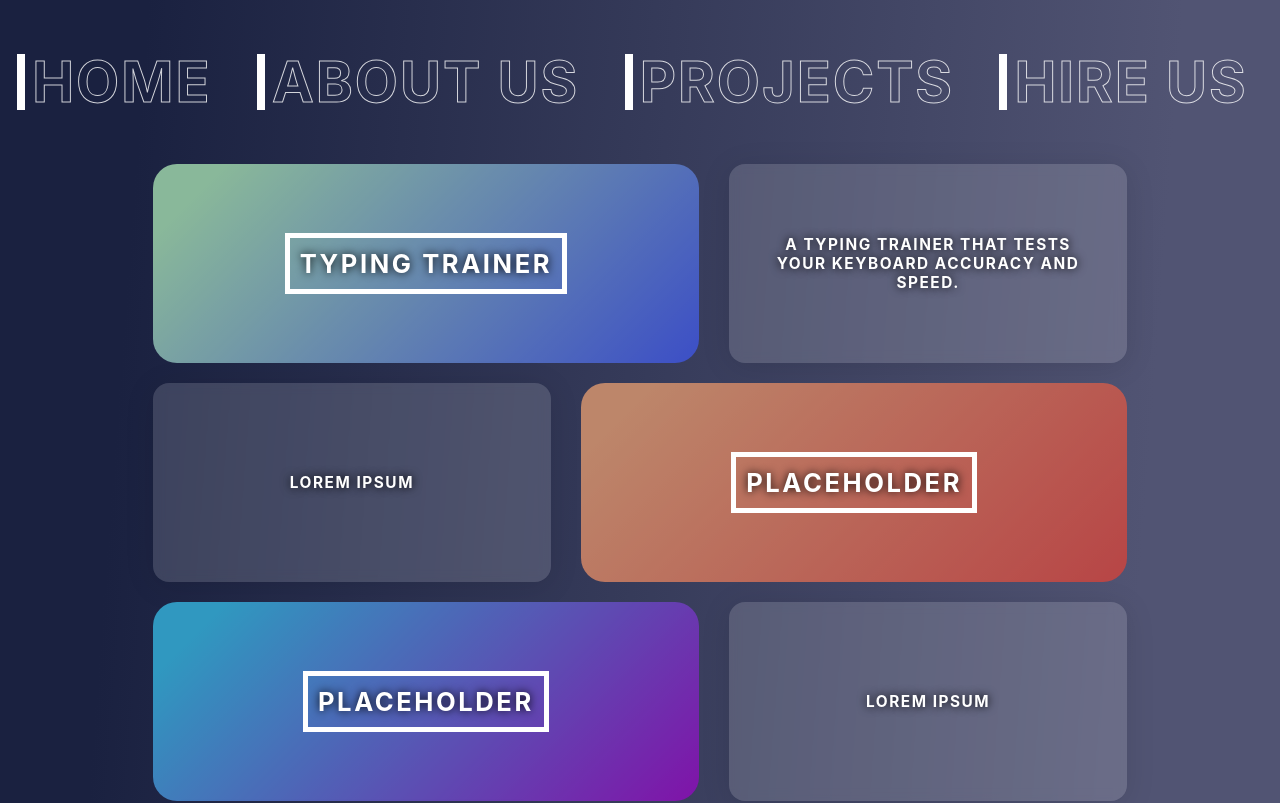
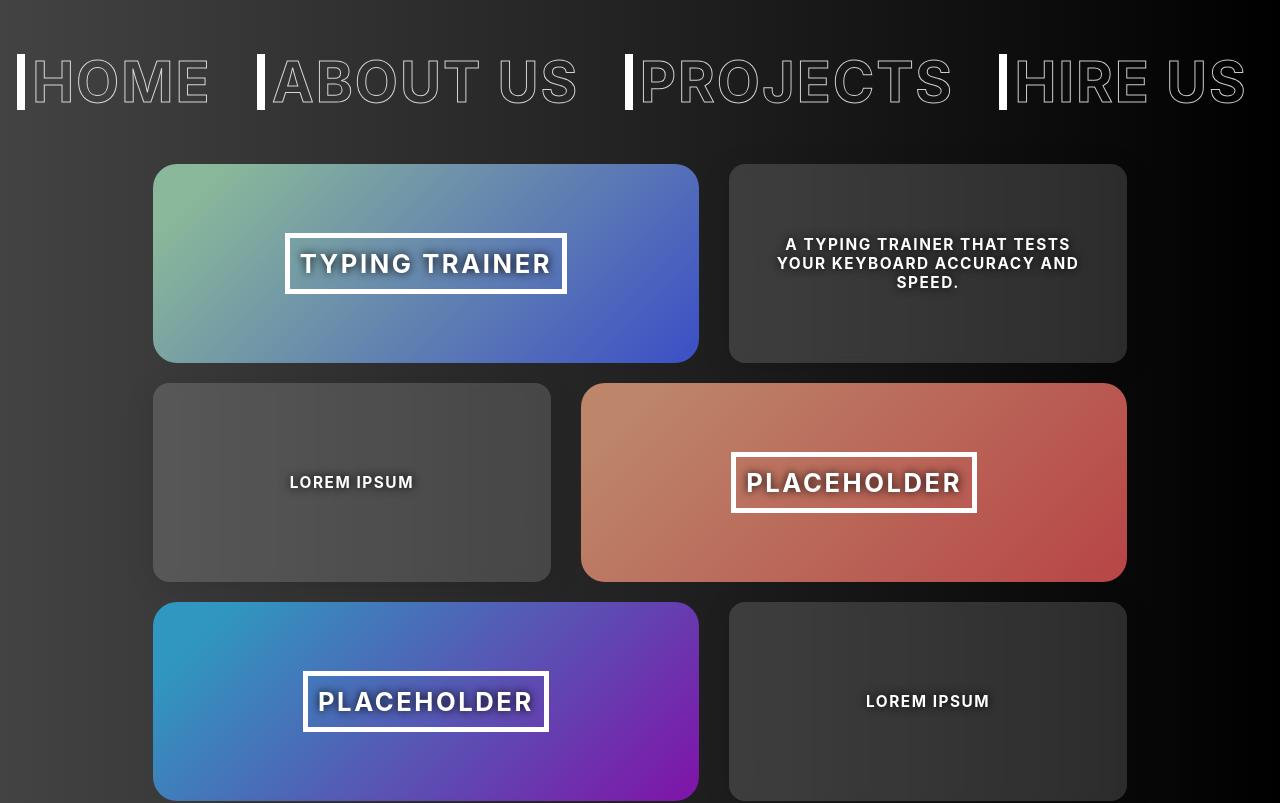
Before and after one commit to WukoSiric/2022-typingGame, a SvelteKit app in the folder groupproject/: page /our-projects in a window 1280 px wide. Shown: the top 803 px of the page. Built offline with nearby package versions, Linux system fonts and the light colour scheme.

Commit message:
added colour choices to projects page

```diff
--- a/groupproject/src/routes/our-projects/+page.svelte
+++ b/groupproject/src/routes/our-projects/+page.svelte
@@ -90,7 +90,12 @@ function alternate_desc() {
 
     .page {
         padding: 30px;
-        background-image: linear-gradient( 94.3deg,  rgba(26,33,64,1) 10.9%, rgba(81,84,115,1) 87.1% );
+        /* background-image: linear-gradient( 94.3deg,  rgba(26,33,64,1) 10.9%, rgba(81,84,115,1) 87.1% ); */
+        /* background-image: linear-gradient(to top, #a3bded 0%, #6991c7 100%);   */
+        background-image: linear-gradient(to right, #434343 0%, black 100%);
+        /* background-image: linear-gradient(to top, #0c3483 0%, #a2b6df 100%, #6b8cce 100%, #a2b6df 100%); */
+        /* background-image: linear-gradient(to top, #09203f 0%, #537895 100%); */
+        /* background-image: linear-gradient(to right, #d7d2cc 0%, #304352 100%); */
         height: 100%;
         display: flex;
         flex-direction: column;
```
